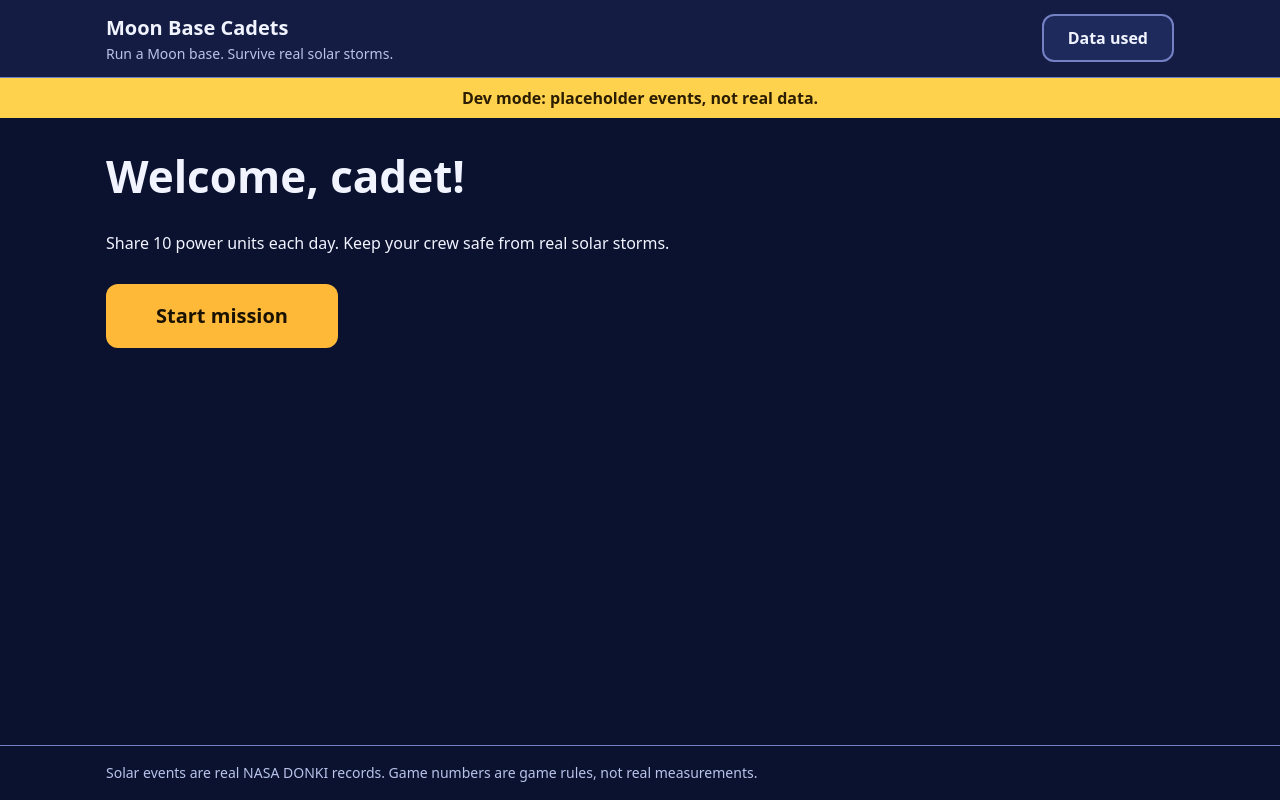
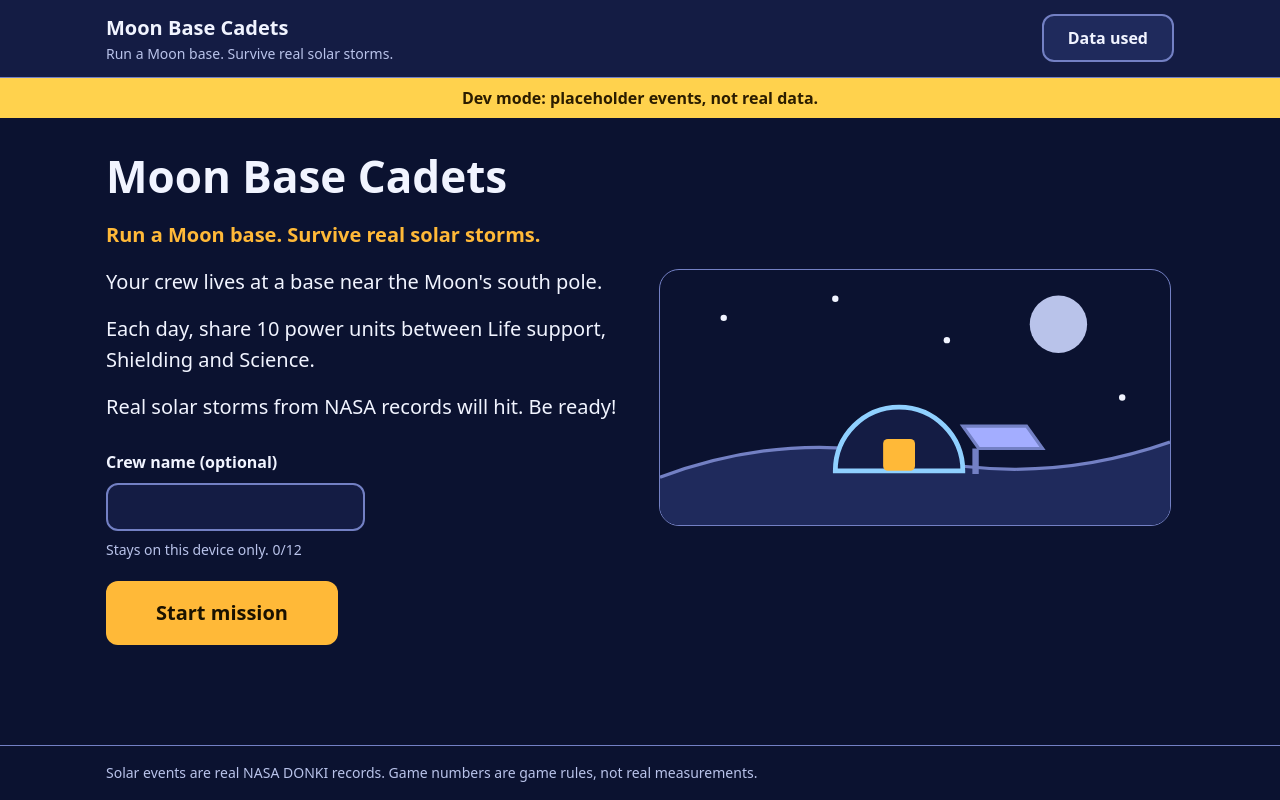
Before and after one commit to abdurrehman7259/Junior-Astronaut-Mission-Trainer-, a React (Vite) app: page / in a window 1280 px wide. Built offline with nearby package versions, Linux system fonts and the light colour scheme; no server answers.

Commit message:
feat(ui): F2 start screen with local-only crew name
One-click start (US-01, FR-01), optional crew name (<=12 chars, sanitised,
stored only in localStorage), Enter to start, original Moon-base SVG art.

```diff
--- /dev/null
+++ b/src/ui/screens/StartScreen.css
@@ -0,0 +1,66 @@
+.start-screen {
+  display: grid;
+  grid-template-columns: 1fr;
+  gap: var(--space-6);
+  align-items: center;
+}
+@media (min-width: 860px) {
+  .start-screen {
+    grid-template-columns: 1fr 1fr;
+  }
+}
+.start-copy {
+  align-items: stretch;
+  max-width: 36rem;
+}
+.start-copy p {
+  margin: 0;
+  font-size: var(--font-size-lg);
+}
+.start-copy h1 {
+  margin: 0;
+}
+.start-copy .start-tagline {
+  color: var(--color-accent);
+  font-weight: 700;
+}
+.start-form {
+  display: flex;
+  flex-direction: column;
+  gap: var(--space-2);
+  margin-top: var(--space-3);
+}
+.start-label {
+  font-weight: 700;
+}
+.start-input {
+  min-height: var(--touch-target);
+  padding: var(--space-2) var(--space-3);
+  font: inherit;
+  color: var(--color-text);
+  background: var(--color-surface);
+  border: 2px solid var(--color-border);
+  border-radius: var(--radius-md);
+}
+.start-copy .start-hint {
+  font-size: var(--font-size-sm);
+  color: var(--color-text-muted);
+}
+.start-button {
+  align-self: stretch;
+  margin-top: var(--space-3);
+}
+@media (min-width: 480px) {
+  .start-button {
+    align-self: flex-start;
+  }
+}
+.start-art {
+  width: 100%;
+  max-width: 32rem;
+  height: auto;
+  justify-self: center;
+  background: var(--color-bg);
+  border: 1px solid var(--color-border);
+  border-radius: var(--radius-lg);
+}
--- a/src/ui/screens/StartScreen.tsx
+++ b/src/ui/screens/StartScreen.tsx
@@ -1,13 +1,71 @@
+import { useState, type FormEvent } from 'react';
 import { ScreenHeading } from '../components/ScreenHeading';
+import { CREW_NAME_MAX, DEFAULT_CREW_NAME, loadCrewName, sanitizeCrewName, saveCrewName } from './crewName';
+import './StartScreen.css';
 
-export function StartScreen({ onStart }: { onStart: () => void }) {
+function MoonBaseArt() {
   return (
-    <section className="stack">
-      <ScreenHeading>Welcome, cadet!</ScreenHeading>
-      <p>Share 10 power units each day. Keep your crew safe from real solar storms.</p>
-      <button type="button" className="btn btn-primary btn-large" onClick={onStart}>
-        Start mission
-      </button>
+    <svg className="start-art" viewBox="0 0 320 160" aria-hidden="true" focusable="false">
+      <circle cx="250" cy="34" r="18" fill="var(--color-text-muted)" />
+      <circle cx="40" cy="30" r="2" fill="var(--color-text)" />
+      <circle cx="110" cy="18" r="2" fill="var(--color-text)" />
+      <circle cx="180" cy="44" r="2" fill="var(--color-text)" />
+      <circle cx="290" cy="80" r="2" fill="var(--color-text)" />
+      <path d="M0 130 Q80 100 160 118 T320 108 V160 H0 Z" fill="var(--color-surface-2)" />
+      <path d="M0 130 Q80 100 160 118 T320 108" fill="none" stroke="var(--color-border)" strokeWidth="2" />
+      <path d="M110 126 A40 40 0 0 1 190 126 Z" fill="var(--color-surface)" stroke="var(--color-link)" strokeWidth="3" />
+      <rect x="140" y="106" width="20" height="20" rx="3" fill="var(--color-accent)" />
+      <rect x="196" y="112" width="4" height="16" fill="var(--color-border)" />
+      <path d="M200 112 L240 112 L230 98 L190 98 Z" fill="var(--color-shield)" stroke="var(--color-border)" strokeWidth="2" />
+    </svg>
+  );
+}
+
+export function StartScreen({ onStart }: { onStart: (crewName: string) => void }) {
+  const [name, setName] = useState(() => loadCrewName());
+
+  const start = (event?: FormEvent) => {
+    event?.preventDefault();
+    const finalName = sanitizeCrewName(name).trim() || DEFAULT_CREW_NAME;
+    saveCrewName(finalName === DEFAULT_CREW_NAME && !name.trim() ? '' : finalName);
+    onStart(finalName);
+  };
+
+  return (
+    <section className="start-screen">
+      <div className="start-copy stack">
+        <ScreenHeading>Moon Base Cadets</ScreenHeading>
+        <p className="start-tagline">Run a Moon base. Survive real solar storms.</p>
+        <p>Your crew lives at a base near the Moon&apos;s south pole.</p>
+        <p>Each day, share 10 power units between Life support, Shielding and Science.</p>
+        <p>Real solar storms from NASA records will hit. Be ready!</p>
+
+        <form className="start-form" onSubmit={start}>
+          <label htmlFor="crew-name" className="start-label">
+            Crew name (optional)
+          </label>
+          <input
+            id="crew-name"
+            className="start-input"
+            type="text"
+            maxLength={CREW_NAME_MAX}
+            autoComplete="off"
+            value={name}
+            aria-describedby="crew-name-hint crew-name-count"
+            onChange={(e) => setName(sanitizeCrewName(e.target.value))}
+          />
+          <p className="start-hint">
+            <span id="crew-name-hint">Stays on this device only.</span>{' '}
+            <span id="crew-name-count">
+              {name.length}/{CREW_NAME_MAX}
+            </span>
+          </p>
+          <button type="submit" className="btn btn-primary btn-large start-button">
+            Start mission
+          </button>
+        </form>
+      </div>
+      <MoonBaseArt />
     </section>
   );
 }
--- /dev/null
+++ b/src/ui/screens/crewName.ts
@@ -0,0 +1,25 @@
+export const CREW_NAME_KEY = 'mbc.crewName';
+export const CREW_NAME_MAX = 12;
+export const DEFAULT_CREW_NAME = 'Cadets';
+
+/** Keeps letters, numbers, spaces and hyphens, at most 12 characters. Not trimmed (so typing a space works). */
+export function sanitizeCrewName(raw: string): string {
+  return raw.replace(/[^\p{L}\p{N} -]/gu, '').slice(0, CREW_NAME_MAX);
+}
+
+export function loadCrewName(): string {
+  try {
+    const stored = localStorage.getItem(CREW_NAME_KEY);
+    return stored ? sanitizeCrewName(stored).trim() : '';
+  } catch {
+    return '';
+  }
+}
+
+export function saveCrewName(name: string): void {
+  try {
+    localStorage.setItem(CREW_NAME_KEY, name);
+  } catch {
+    // Private mode or blocked storage: the game works without it.
+  }
+}
```
Also changed, not shown: 1 other file (tests, documents, lock files or other folders).
